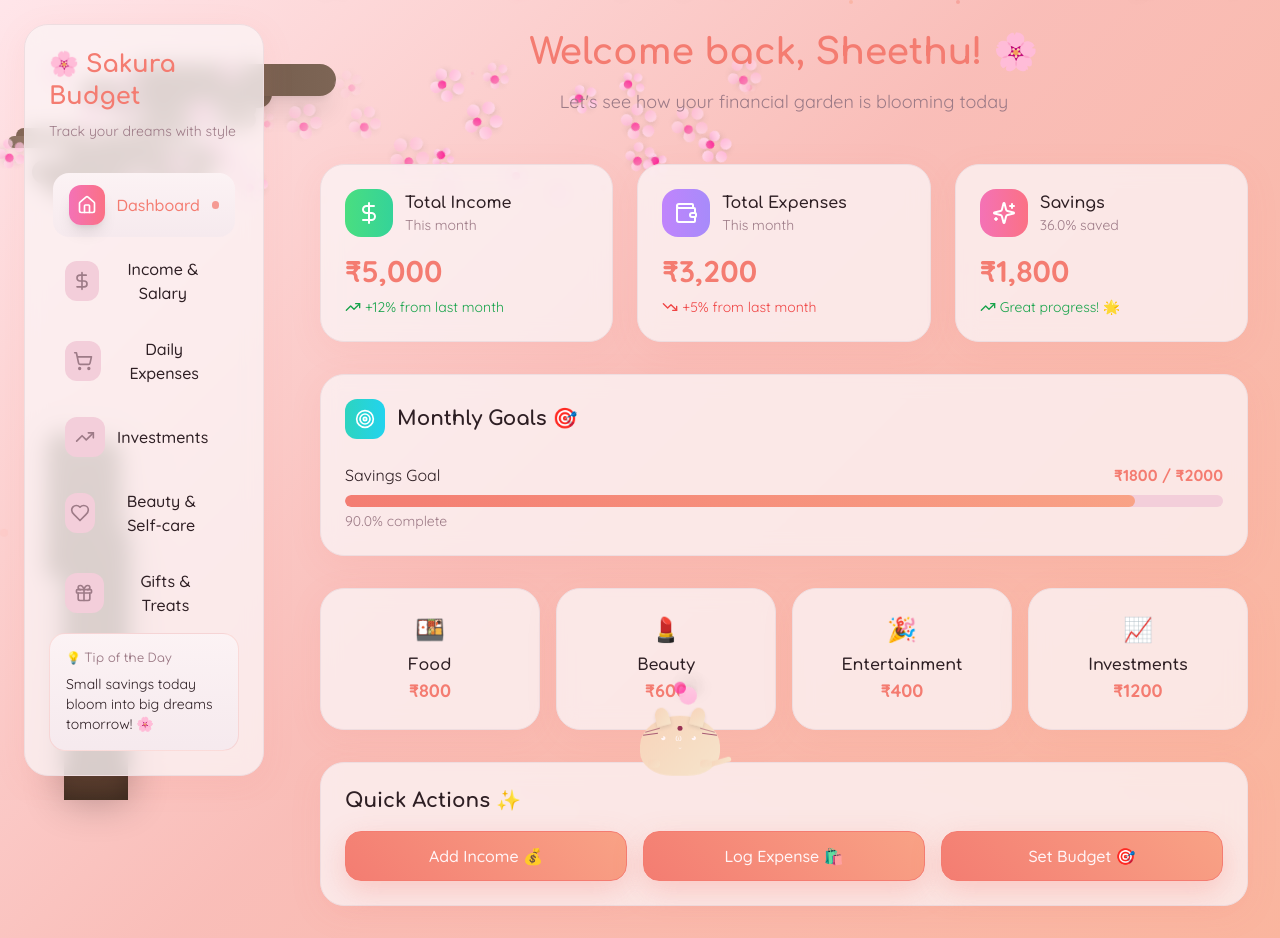
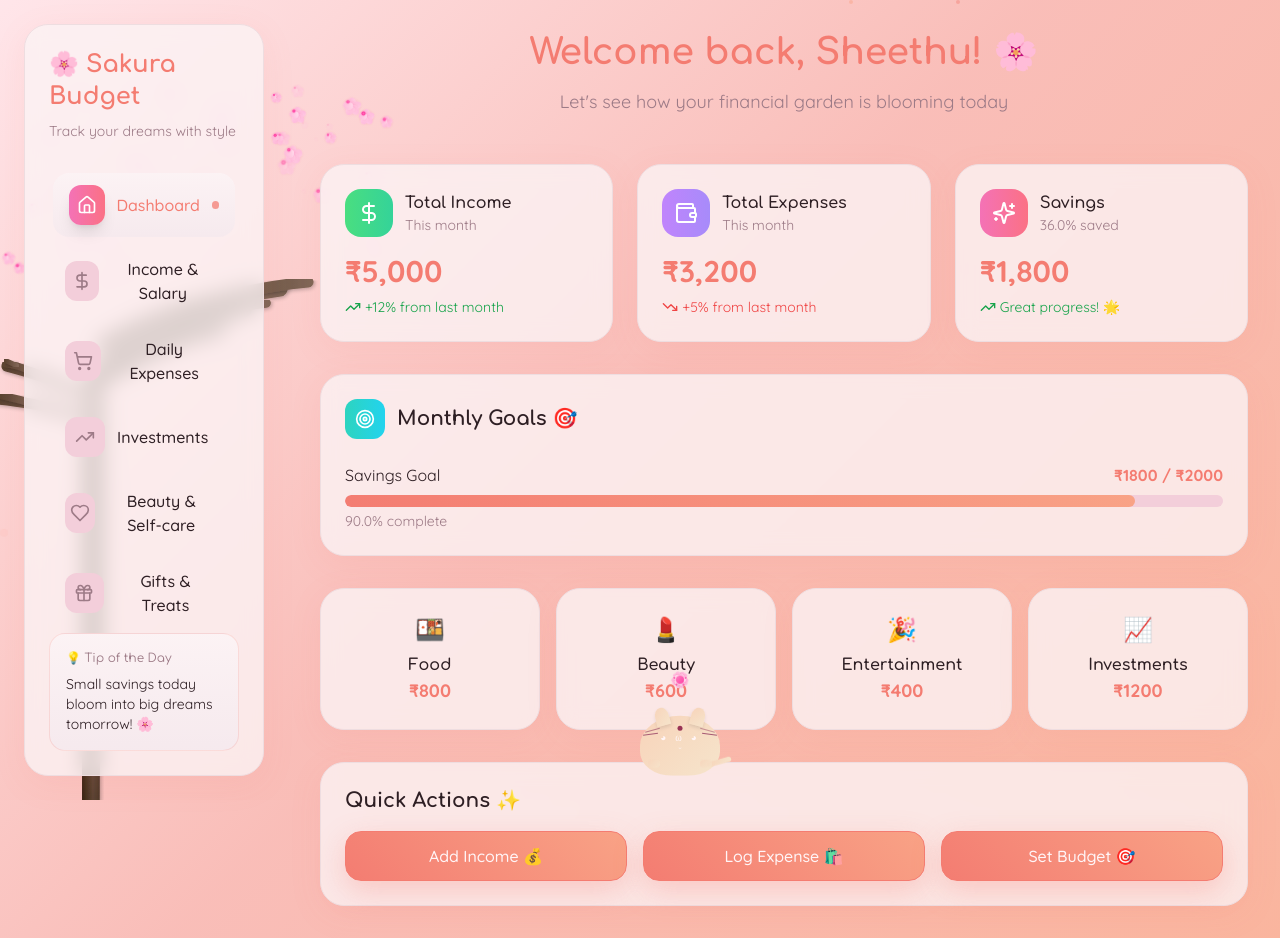
Before and after one commit to VARSHAMREDDY/sakura-cents-buddy, a React (Vite) app: page / in a window 1280 px wide. Built offline with nearby package versions, Linux system fonts and the light colour scheme; the HTML template or start-up script is replaced by a standard one.

Commit message:
Fix Sakura tree and cat flower

```diff
--- a/src/components/SakuraCat.tsx
+++ b/src/components/SakuraCat.tsx
@@ -138,24 +138,50 @@ export const SakuraCat = ({ currentPage = 'dashboard' }: SakuraCatProps) => {
         <div className={`cat-ears right ${earTwitch ? 'animate-pulse' : ''}`} />
 
         {/* Sakura flower crown on head */}
-        <div className="absolute -top-12 left-1/2 transform -translate-x-1/2 w-10 h-10 flex items-center justify-center">
-          <div className="relative">
-            {/* Multiple flower petals in a crown */}
-            {[0, 60, 120, 180, 240, 300].map((angle, idx) => (
+        <div className="absolute -top-10 left-1/2 transform -translate-x-1/2 flex items-center justify-center">
+          {/* Beautiful sakura flower crown */}
+          {[0, 72, 144, 216, 288].map((angle, idx) => (
             <div
               key={angle}
-                className="absolute animate-bloom opacity-90"
+              className="absolute"
               style={{
-                  animationDelay: `${idx * 0.3}s`,
-                  transform: `rotate(${angle}deg) translateY(-8px)`,
+                transform: `rotate(${angle}deg) translateY(-6px)`,
               }}
             >
-                <div className="w-4 h-4 bg-gradient-to-br from-[#ffb3d9] to-[#ffc9e3] rounded-full shadow-lg" />
+              {/* Individual flower */}
+              <div className="relative w-3 h-3">
+                {[0, 72, 144, 216, 288].map((petalAngle) => (
+                  <div
+                    key={petalAngle}
+                    className="absolute"
+                    style={{
+                      width: '5px',
+                      height: '6px',
+                      background: 'linear-gradient(135deg, #ffb3d9 0%, #ffc9e3 50%, #ffe0f0 100%)',
+                      borderRadius: '50% 50% 50% 50% / 60% 60% 40% 40%',
+                      top: '50%',
+                      left: '50%',
+                      transform: `rotate(${petalAngle}deg) translateY(-2px)`,
+                      transformOrigin: 'center center',
+                      boxShadow: '0 1px 2px rgba(255,105,180,0.3)',
+                    }}
+                  />
+                ))}
+                {/* Flower center */}
+                <div
+                  className="absolute top-1/2 left-1/2 rounded-full"
+                  style={{
+                    width: '2px',
+                    height: '2px',
+                    background: '#ff69b4',
+                    transform: 'translate(-50%, -50%)',
+                  }}
+                />
+              </div>
             </div>
           ))}
-            {/* Center jewel */}
-            <div className="absolute top-1/2 left-1/2 w-3 h-3 bg-gradient-to-br from-[#ff69b4] to-[#ff1493] rounded-full transform -translate-x-1/2 -translate-y-1/2 shadow-lg animate-pulse" />
-          </div>
+          {/* Crown center jewel */}
+          <div className="w-2 h-2 bg-gradient-to-br from-[#ff69b4] to-[#ff1493] rounded-full shadow-md animate-pulse" />
         </div>
 
         {/* Floating hearts when loved */}
--- a/src/components/SakuraTree.tsx
+++ b/src/components/SakuraTree.tsx
@@ -49,44 +49,90 @@ export const SakuraTree = () => {
   }, []);
 
   return (
-    <div className="sakura-tree fixed inset-0 pointer-events-none z-0">
-      {/* Main trunk starting from bottom left, growing upward */}
-      <div className="absolute bottom-0 left-16 w-16 h-[35vh] bg-gradient-to-t from-[#4a3426] via-[#5c4433] to-[#6b5444] rounded-t-3xl shadow-2xl transform origin-bottom"
-           style={{ boxShadow: '0 0 40px rgba(0,0,0,0.3), inset -5px 0 20px rgba(0,0,0,0.2)' }} />
+    <div className="sakura-tree fixed inset-0 pointer-events-none z-0 overflow-hidden">
+      {/* SVG for smooth, natural tree branches */}
+      <svg className="absolute bottom-0 left-0 w-[600px] h-[70vh]" viewBox="0 0 600 800" preserveAspectRatio="xMinYMax meet">
+        <defs>
+          <linearGradient id="trunkGradient" x1="0%" y1="0%" x2="100%" y2="0%">
+            <stop offset="0%" stopColor="#3d2817" />
+            <stop offset="50%" stopColor="#5c4433" />
+            <stop offset="100%" stopColor="#4a3426" />
+          </linearGradient>
+          <linearGradient id="branchGradient" x1="0%" y1="0%" x2="100%" y2="0%">
+            <stop offset="0%" stopColor="#5c4433" />
+            <stop offset="100%" stopColor="#7d6555" />
+          </linearGradient>
+          <filter id="treeShadow">
+            <feGaussianBlur in="SourceAlpha" stdDeviation="3"/>
+            <feOffset dx="2" dy="2" result="offsetblur"/>
+            <feComponentTransfer>
+              <feFuncA type="linear" slope="0.3"/>
+            </feComponentTransfer>
+            <feMerge>
+              <feMergeNode/>
+              <feMergeNode in="SourceGraphic"/>
+            </feMerge>
+          </filter>
+        </defs>
 
-      {/* Secondary trunks branching out */}
-      <div className="absolute bottom-[25vh] left-20 w-10 h-[20vh] bg-gradient-to-t from-[#5c4433] to-[#6b5444] rounded-t-2xl shadow-xl transform rotate-20 origin-bottom"
-           style={{ boxShadow: '0 0 30px rgba(0,0,0,0.2)' }} />
-      <div className="absolute bottom-[28vh] left-12 w-8 h-[18vh] bg-gradient-to-t from-[#5c4433] to-[#6b5444] rounded-t-2xl shadow-xl transform -rotate-15 origin-bottom"
-           style={{ boxShadow: '0 0 30px rgba(0,0,0,0.2)' }} />
+        {/* Main trunk with natural curve */}
+        <path d="M 120 800 Q 120 700, 125 600 Q 130 500, 135 400 Q 140 300, 145 200"
+              stroke="url(#trunkGradient)" strokeWidth="45" fill="none"
+              strokeLinecap="round" filter="url(#treeShadow)"/>
 
-      {/* Major branches spreading across the top */}
-      <div className="absolute top-[15vh] left-24 w-32 h-5 bg-gradient-to-r from-[#6b5444] to-[#7d6555] rounded-full shadow-lg transform -rotate-12" />
-      <div className="absolute top-[18vh] left-16 w-40 h-6 bg-gradient-to-r from-[#6b5444] to-[#7d6555] rounded-full shadow-lg transform rotate-8" />
-      <div className="absolute top-[12vh] left-28 w-36 h-5 bg-gradient-to-r from-[#6b5444] to-[#7d6555] rounded-full shadow-lg transform -rotate-20" />
-      <div className="absolute top-[20vh] left-8 w-44 h-6 bg-gradient-to-r from-[#6b5444] to-[#7d6555] rounded-full shadow-lg transform rotate-15" />
-      <div className="absolute top-[10vh] left-20 w-48 h-7 bg-gradient-to-r from-[#6b5444] to-[#7d6555] rounded-full shadow-lg transform -rotate-5" />
-      <div className="absolute top-[22vh] left-12 w-40 h-5 bg-gradient-to-r from-[#6b5444] to-[#7d6555] rounded-full shadow-lg transform rotate-18" />
-      <div className="absolute top-[8vh] left-32 w-52 h-8 bg-gradient-to-r from-[#6b5444] to-[#7d6555] rounded-full shadow-xl transform -rotate-8" />
+        {/* Major branches with natural curves */}
+        <path d="M 145 200 Q 180 180, 220 160 Q 260 140, 310 130"
+              stroke="url(#branchGradient)" strokeWidth="18" fill="none"
+              strokeLinecap="round" filter="url(#treeShadow)"/>
+        <path d="M 143 230 Q 100 210, 60 195 Q 30 185, 10 180"
+              stroke="url(#branchGradient)" strokeWidth="16" fill="none"
+              strokeLinecap="round" filter="url(#treeShadow)"/>
+        <path d="M 147 180 Q 190 150, 240 130 Q 290 110, 350 100"
+              stroke="url(#branchGradient)" strokeWidth="20" fill="none"
+              strokeLinecap="round" filter="url(#treeShadow)"/>
+        <path d="M 142 260 Q 95 245, 50 235 Q 20 230, 0 228"
+              stroke="url(#branchGradient)" strokeWidth="15" fill="none"
+              strokeLinecap="round" filter="url(#treeShadow)"/>
+        <path d="M 148 150 Q 200 120, 260 100 Q 330 80, 400 70"
+              stroke="url(#branchGradient)" strokeWidth="22" fill="none"
+              strokeLinecap="round" filter="url(#treeShadow)"/>
 
-      {/* Medium branches creating fuller canopy */}
-      <div className="absolute top-[14vh] left-36 w-28 h-4 bg-gradient-to-r from-[#7d6555] to-[#8d7565] rounded-full shadow-md transform rotate-25" />
-      <div className="absolute top-[16vh] left-4 w-32 h-4 bg-gradient-to-r from-[#7d6555] to-[#8d7565] rounded-full shadow-md transform -rotate-25" />
-      <div className="absolute top-[11vh] left-40 w-30 h-4 bg-gradient-to-r from-[#7d6555] to-[#8d7565] rounded-full shadow-md transform rotate-30" />
-      <div className="absolute top-[19vh] left-6 w-34 h-4 bg-gradient-to-r from-[#7d6555] to-[#8d7565] rounded-full shadow-md transform -rotate-22" />
+        {/* Secondary branches */}
+        <path d="M 220 160 Q 240 145, 265 135 Q 290 125, 320 120"
+              stroke="url(#branchGradient)" strokeWidth="12" fill="none"
+              strokeLinecap="round" filter="url(#treeShadow)"/>
+        <path d="M 60 195 Q 40 185, 25 180 Q 15 178, 8 177"
+              stroke="url(#branchGradient)" strokeWidth="10" fill="none"
+              strokeLinecap="round" filter="url(#treeShadow)"/>
+        <path d="M 240 130 Q 270 115, 305 105 Q 340 95, 380 90"
+              stroke="url(#branchGradient)" strokeWidth="14" fill="none"
+              strokeLinecap="round" filter="url(#treeShadow)"/>
+        <path d="M 50 235 Q 30 228, 15 225 Q 8 223, 3 222"
+              stroke="url(#branchGradient)" strokeWidth="11" fill="none"
+              strokeLinecap="round" filter="url(#treeShadow)"/>
+        <path d="M 260 100 Q 300 85, 345 75 Q 390 65, 440 60"
+              stroke="url(#branchGradient)" strokeWidth="16" fill="none"
+              strokeLinecap="round" filter="url(#treeShadow)"/>
 
-      {/* Small branches for detail */}
-      <div className="absolute top-[13vh] left-44 w-20 h-3 bg-[#8d7565] rounded-full shadow-sm transform rotate-35" />
-      <div className="absolute top-[17vh] left-2 w-24 h-3 bg-[#8d7565] rounded-full shadow-sm transform -rotate-28" />
-      <div className="absolute top-[9vh] left-48 w-22 h-3 bg-[#8d7565] rounded-full shadow-sm transform rotate-40" />
-      <div className="absolute top-[21vh] left-0 w-26 h-3 bg-[#8d7565] rounded-full shadow-sm transform -rotate-30" />
+        {/* Tertiary branches for fullness */}
+        <path d="M 265 135 Q 285 125, 310 118"
+              stroke="url(#branchGradient)" strokeWidth="8" fill="none"
+              strokeLinecap="round" filter="url(#treeShadow)"/>
+        <path d="M 305 105 Q 330 95, 360 88"
+              stroke="url(#branchGradient)" strokeWidth="9" fill="none"
+              strokeLinecap="round" filter="url(#treeShadow)"/>
+        <path d="M 25 180 Q 15 175, 8 172"
+              stroke="url(#branchGradient)" strokeWidth="7" fill="none"
+              strokeLinecap="round" filter="url(#treeShadow)"/>
+      </svg>
 
-      {/* DENSE cluster of realistic sakura flowers on branches */}
-      {Array.from({ length: 40 }).map((_, i) => {
-        const topPos = 8 + Math.random() * 15; // Between 8vh and 23vh
-        const leftPos = Math.random() * 60; // Spread across left side
-        const animDelay = Math.random() * 4;
-        const size = 12 + Math.random() * 8;
+      {/* Realistic sakura flowers on branches */}
+      {Array.from({ length: 80 }).map((_, i) => {
+        const topPos = 10 + Math.random() * 25;
+        const leftPos = Math.random() * 50;
+        const animDelay = Math.random() * 3;
+        const size = 8 + Math.random() * 6;
+        const rotation = Math.random() * 360;
 
         return (
           <div
@@ -96,66 +142,88 @@ export const SakuraTree = () => {
               top: `${topPos}vh`,
               left: `${leftPos}vw`,
               animationDelay: `${animDelay}s`,
+              transform: `rotate(${rotation}deg)`,
             }}
           >
-            {/* 5-petal sakura flower structure for realism */}
             <div className="relative" style={{ width: `${size}px`, height: `${size}px` }}>
+              {/* 5 petals in sakura formation */}
               {[0, 72, 144, 216, 288].map((angle) => (
                 <div
                   key={angle}
-                  className="absolute bg-gradient-to-br from-[#ffb3d9] via-[#ffc9e3] to-[#ffe0f0] rounded-full shadow-md"
+                  className="absolute rounded-full"
                   style={{
-                    width: `${size * 0.6}px`,
-                    height: `${size * 0.6}px`,
+                    width: `${size * 0.55}px`,
+                    height: `${size * 0.65}px`,
+                    background: 'linear-gradient(135deg, #ffb3d9 0%, #ffc9e3 50%, #ffe0f0 100%)',
                     top: '50%',
                     left: '50%',
-                    transform: `rotate(${angle}deg) translateX(${size * 0.25}px) translateY(-50%)`,
-                    transformOrigin: 'left center',
+                    transform: `rotate(${angle}deg) translateY(-${size * 0.3}px)`,
+                    transformOrigin: 'center center',
+                    borderRadius: '50% 50% 50% 50% / 60% 60% 40% 40%',
+                    boxShadow: '0 1px 3px rgba(255,105,180,0.3)',
                   }}
                 />
               ))}
-              {/* Center of flower */}
-              <div className="absolute top-1/2 left-1/2 w-2 h-2 bg-gradient-to-br from-[#ff69b4] to-[#ff1493] rounded-full transform -translate-x-1/2 -translate-y-1/2 shadow-inner" />
+              {/* Flower center */}
+              <div
+                className="absolute top-1/2 left-1/2 rounded-full"
+                style={{
+                  width: `${size * 0.25}px`,
+                  height: `${size * 0.25}px`,
+                  background: 'radial-gradient(circle, #ff69b4 0%, #ff1493 100%)',
+                  transform: 'translate(-50%, -50%)',
+                  boxShadow: '0 0 2px rgba(255,20,147,0.6)',
+                }}
+              />
             </div>
           </div>
         );
       })}
 
-      {/* Realistic falling petals with complex motion */}
+      {/* Realistic falling petals with smooth motion */}
       {petals.map(petal => (
         <div
           key={petal.id}
           className="absolute"
           style={{
             left: `${petal.x}px`,
-            top: '-20px',
-            animation: `fall ${petal.duration}s linear forwards, sway ${petal.duration / 2}s ease-in-out infinite, spin ${petal.duration / 3}s linear infinite`,
+            top: '-30px',
+            animation: `fall ${petal.duration}s ease-in forwards, sway ${petal.duration / 2}s ease-in-out infinite, flutter ${petal.duration / 4}s ease-in-out infinite`,
             animationDelay: `${petal.delay}s`,
             '--sway-distance': `${petal.sway}px`,
           } as React.CSSProperties}
         >
-          {/* Realistic 5-petal sakura petal */}
+          {/* Single realistic sakura petal */}
           <div
-            className="relative bg-gradient-to-br from-[#ffb3d9] via-[#ffc9e3] to-[#ffe0f0] shadow-lg"
+            className="relative"
             style={{
               width: `${petal.size}px`,
-              height: `${petal.size}px`,
-              borderRadius: '50% 0 50% 50%',
+              height: `${petal.size * 1.2}px`,
+              background: 'linear-gradient(135deg, #ffb3d9 0%, #ffc9e3 40%, #ffe0f0 100%)',
+              borderRadius: '50% 50% 50% 50% / 60% 60% 40% 40%',
               transform: `rotate(${petal.rotation}deg)`,
-              filter: 'drop-shadow(0 2px 4px rgba(255, 105, 180, 0.3))',
+              boxShadow: '0 2px 6px rgba(255,105,180,0.3), inset 0 1px 2px rgba(255,255,255,0.5)',
+              opacity: 0.95,
             }}
           >
-            {/* Petal vein detail */}
-            <div className="absolute inset-0 bg-gradient-to-br from-transparent via-[#ff69b4]/20 to-transparent"
-                 style={{ borderRadius: 'inherit' }} />
+            {/* Petal vein */}
+            <div
+              className="absolute top-0 left-1/2 w-px h-full bg-gradient-to-b from-[#ff69b4]/30 to-transparent"
+              style={{ transform: 'translateX(-50%)' }}
+            />
           </div>
         </div>
       ))}
 
       <style>{`
         @keyframes fall {
-          to {
-            transform: translateY(100vh);
+          0% {
+            transform: translateY(0) rotate(0deg);
+            opacity: 1;
+          }
+          100% {
+            transform: translateY(100vh) rotate(720deg);
+            opacity: 0.7;
           }
         }
 
@@ -163,30 +231,39 @@ export const SakuraTree = () => {
           0%, 100% {
             transform: translateX(0);
           }
-          50% {
+          25% {
+            transform: translateX(calc(var(--sway-distance, 30px) * 0.5));
+          }
+          75% {
             transform: translateX(var(--sway-distance, 30px));
           }
         }
 
-        @keyframes spin {
-          from {
-            transform: rotate(0deg);
+        @keyframes flutter {
+          0%, 100% {
+            transform: rotateX(0deg) rotateY(0deg);
           }
-          to {
-            transform: rotate(360deg);
+          25% {
+            transform: rotateX(15deg) rotateY(15deg);
+          }
+          50% {
+            transform: rotateX(-10deg) rotateY(30deg);
+          }
+          75% {
+            transform: rotateX(20deg) rotateY(-15deg);
           }
         }
 
         @keyframes bloom {
           0% {
-            transform: scale(0) rotate(0deg);
+            transform: scale(0);
             opacity: 0;
           }
-          50% {
-            transform: scale(1.1) rotate(180deg);
+          60% {
+            transform: scale(1.15);
           }
           100% {
-            transform: scale(1) rotate(360deg);
+            transform: scale(1);
             opacity: 1;
           }
         }
```
Lines whose indentation alone changed are shown as unchanged.
